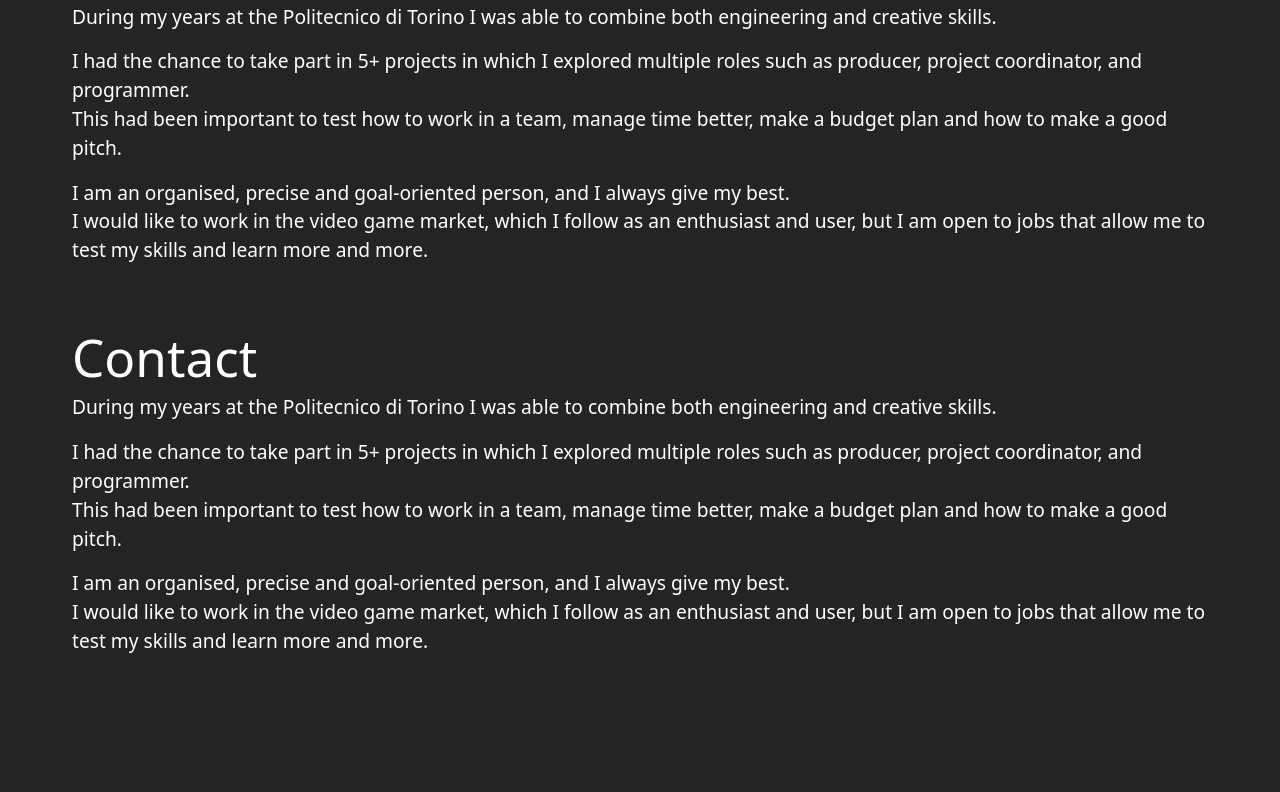
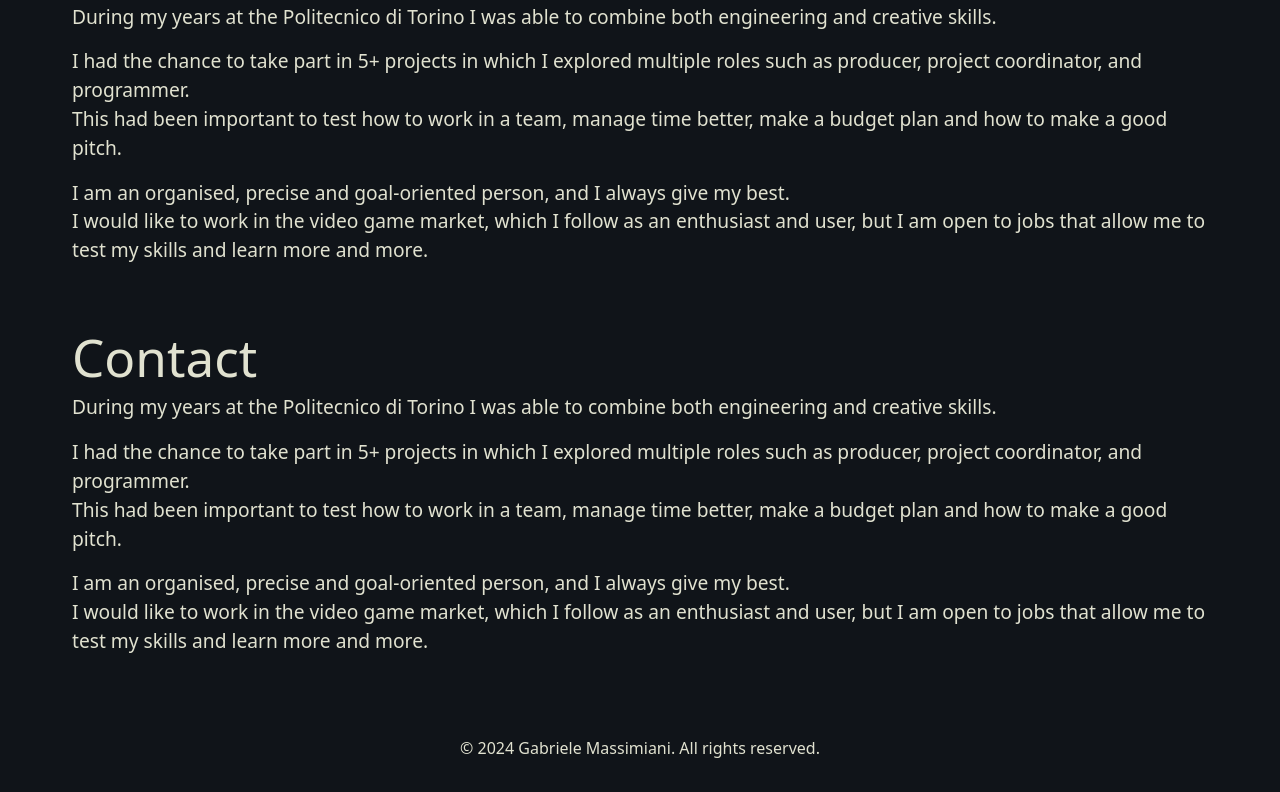
Before and after one commit to Massi327/Gabriele-Massimiani-Portfolio, a React (Vite) app in the folder portfolio/: page / in a window 1280 px wide. Shown: the part 915-1707 px from the top of the page. Before the commit the page ends 1635 px from the top, so only its background shows below. Built offline with nearby package versions, Linux system fonts and the light colour scheme.

Commit message:
[ADD] Color Palette and Resume

```diff
--- a/portfolio/src/App.css
+++ b/portfolio/src/App.css
@@ -1,13 +1,19 @@
 :root {
-  --dark: #242424;
-  --red: #FF2B2B;
-  --secondary: #BEA6A1;
-  --text: #F0F3EA;
+  --dark: #101419;
+  --red: #D81919;
+  --secondary: #79745C;
+  --text: #E1E2D0;
   --scrolled: var(--red);
   --navlink-color: var(--text);
   --navlink-scrolled-color: var(--dark);
   --navbrand-color: var(--text);
+  --navbrand-hover-color: var(--red);
+  --navbrand-hover-scrolled-color: var(--text);
   --navbrand-scrolled-color: var(--dark);
+  --navlink-hover-color: var(--red);
+  --navlink-hover-scrolled-color: var(--text);
+  --footer-bg: var(--dark);
+  --footer-text: var(--text);
 }
 
 .red-text {
@@ -49,6 +55,14 @@ body {
   transition: color 0.3s;
 }
 
+.navlink:hover {
+  color: var(--navlink-hover-color);
+}
+
+.navbar.scrolled .navlink:hover {
+  color: var(--navlink-hover-scrolled-color);
+}
+
 .navbar.scrolled .navlink {
   color: var(--navlink-scrolled-color);
 }
@@ -58,16 +72,33 @@ body {
   transition: color 0.3s;
 }
 
+.navbar-brand:hover {
+  color: var(--navbrand-hover-color);
+}
+
 .navbar.scrolled .navbar-brand {
   color: var(--navbrand-scrolled-color);
+}
+
+.navbar.scrolled .navbar-brand:hover {
+  color: var(--navbrand-hover-scrolled-color);
 }
 
 .home {
   max-width: 1500px;
   background-color: var(--dark);
-  color: white;
+  color: --var(text);
 }
 
 .p {
   font-size: larger;
 }
+
+.footer {
+  background-color: var(--footer-bg);
+  color: var(--footer-text);
+  bottom: 0;
+  width: 100%;
+  text-align: center;
+  padding: 1rem 0;
+}
--- a/portfolio/src/App.jsx
+++ b/portfolio/src/App.jsx
@@ -119,6 +119,9 @@ function App() {
         </Row>
       </Container>
 
+      <footer className='footer'>
+        <p>© 2024 Gabriele Massimiani. All rights reserved.</p>
+      </footer>
     </>
   )
 }
--- a/portfolio/src/Header.jsx
+++ b/portfolio/src/Header.jsx
@@ -28,9 +28,10 @@ export default function Header() {
             </a>
 
             <Nav className="ms-auto">
-                    <Nav.Link href="#about" className="navlink">About</Nav.Link>
-                    <Nav.Link href="#projects" className="navlink">Projects</Nav.Link>
-                    <Nav.Link href="#contact" className="navlink">Contact</Nav.Link>
+                <Nav.Link href="#about" className="navlink">About</Nav.Link>
+                <Nav.Link href="#projects" className="navlink">Projects</Nav.Link>
+                <Nav.Link href="#contact" className="navlink">Contact</Nav.Link>
+                <Nav.Link href="src/Asset/CV GABRIELE MASSIMIANI.pdf" className="navlink">Resume</Nav.Link>
             </Nav>
         </Container>
         </Navbar>
```
Also changed, not shown: 1 other file (tests, documents, lock files or other folders).
